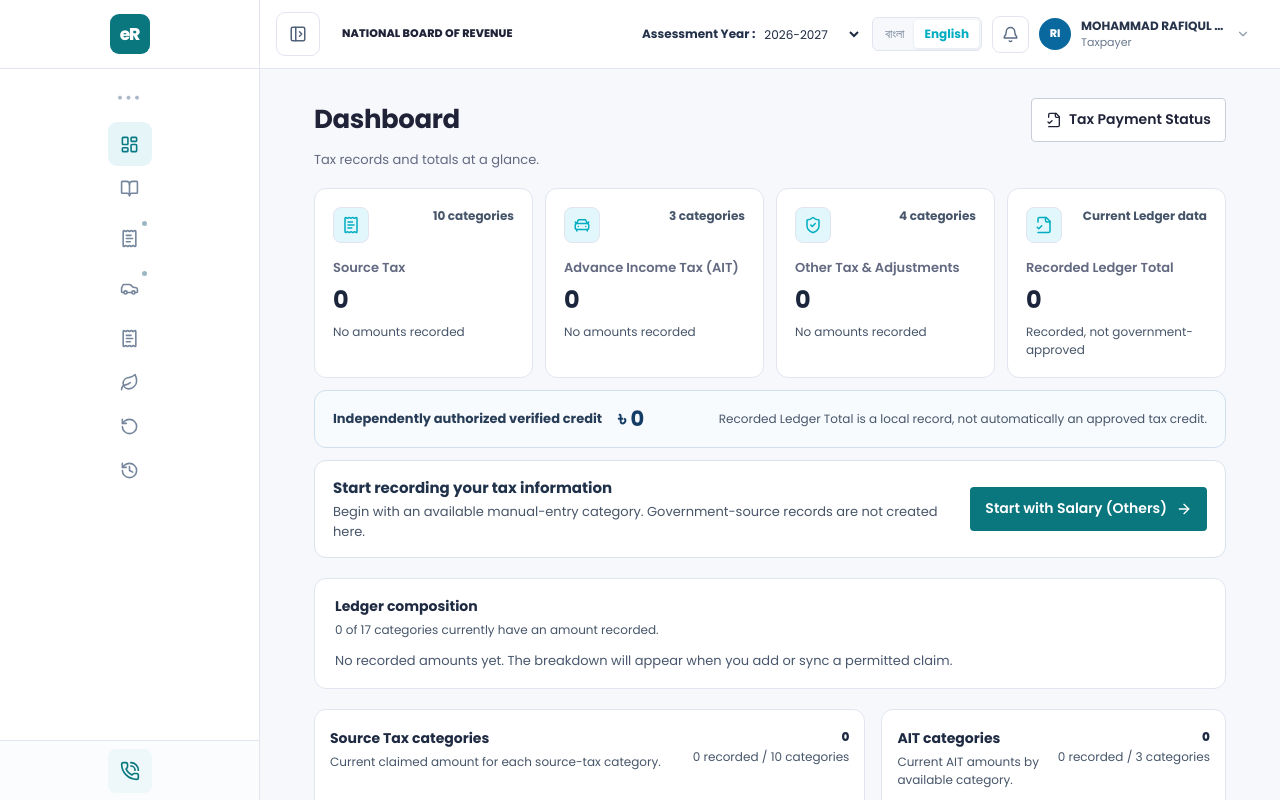
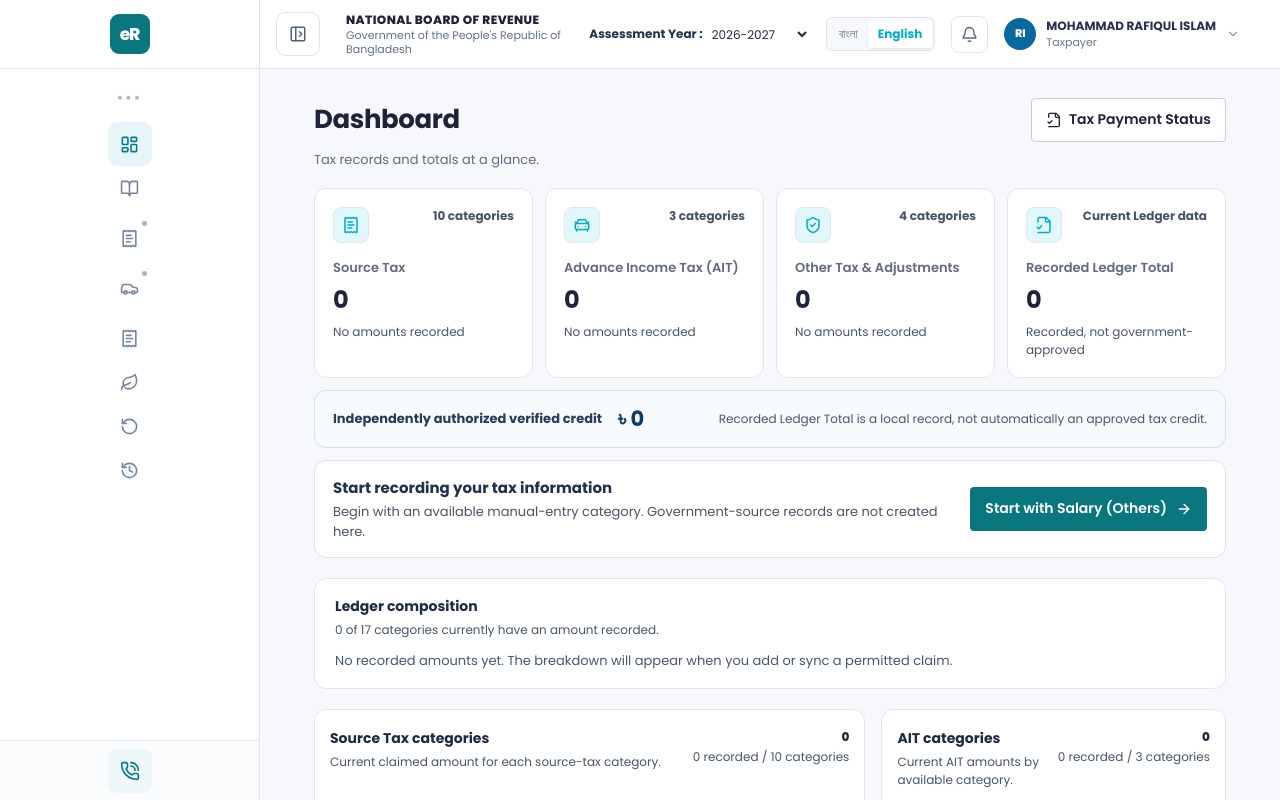
Before and after one commit to shihab-tech04/eLedger, a React (Vite) app: page / in a window 1280 px wide. Shown: the top 800 px of the page. Built offline with nearby package versions, Linux system fonts and the light colour scheme.

Commit message:
fix(eLedger): keep full NBR subtitle in compact header; condense only expanded medium desktop

```diff
--- a/src/index.css
+++ b/src/index.css
@@ -405,11 +405,15 @@ button, select, input, textarea { font: inherit; }
 /* Keep the government identity legible with expanded 260px navigation.
    Don't force the NBR masthead into three wrapped lines at 1280px. */
 @media (min-width: 1271px) and (max-width: 1400px) {
-  .eledger-header-controls { gap: 10px; padding: 0 12px 0 6px; }
-  .eledger-taxpayer-identity { max-width: 145px; }
-  .eledger-agency { padding-inline: 10px; }
-  .eledger-agency strong { white-space: nowrap; font-size: 11px; letter-spacing: .1px; }
-  .eledger-agency span { display: none; }
+  /* Only the wide *expanded* rail needs a condensed NBR title. The
+     80px compact rail keeps the full government subtitle unchanged. */
+  .eledger-app:not(:has(.eledger-sidebar.is-collapsed)) .eledger-header-controls { gap: 10px; padding: 0 12px 0 6px; }
+  .eledger-app:not(:has(.eledger-sidebar.is-collapsed)) .eledger-taxpayer-identity { max-width: 145px; }
+  .eledger-app:not(:has(.eledger-sidebar.is-collapsed)) .eledger-agency { padding-inline: 10px; }
+  .eledger-app:not(:has(.eledger-sidebar.is-collapsed)) .eledger-agency strong {
+    white-space: nowrap; font-size: 11px; letter-spacing: .1px;
+  }
+  .eledger-app:not(:has(.eledger-sidebar.is-collapsed)) .eledger-agency span { display: none; }
 }
 @media (max-width: 960px) {
   html, body { overflow-x: hidden; }
```
